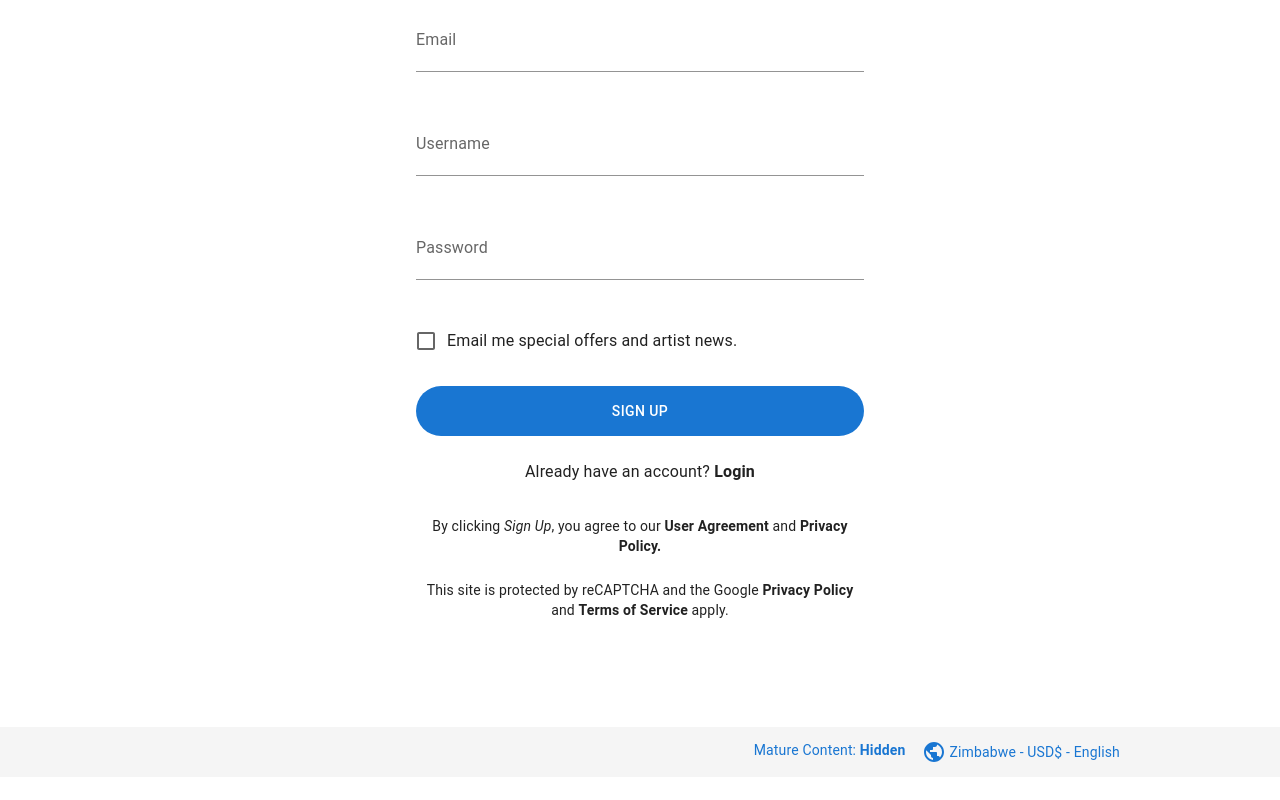
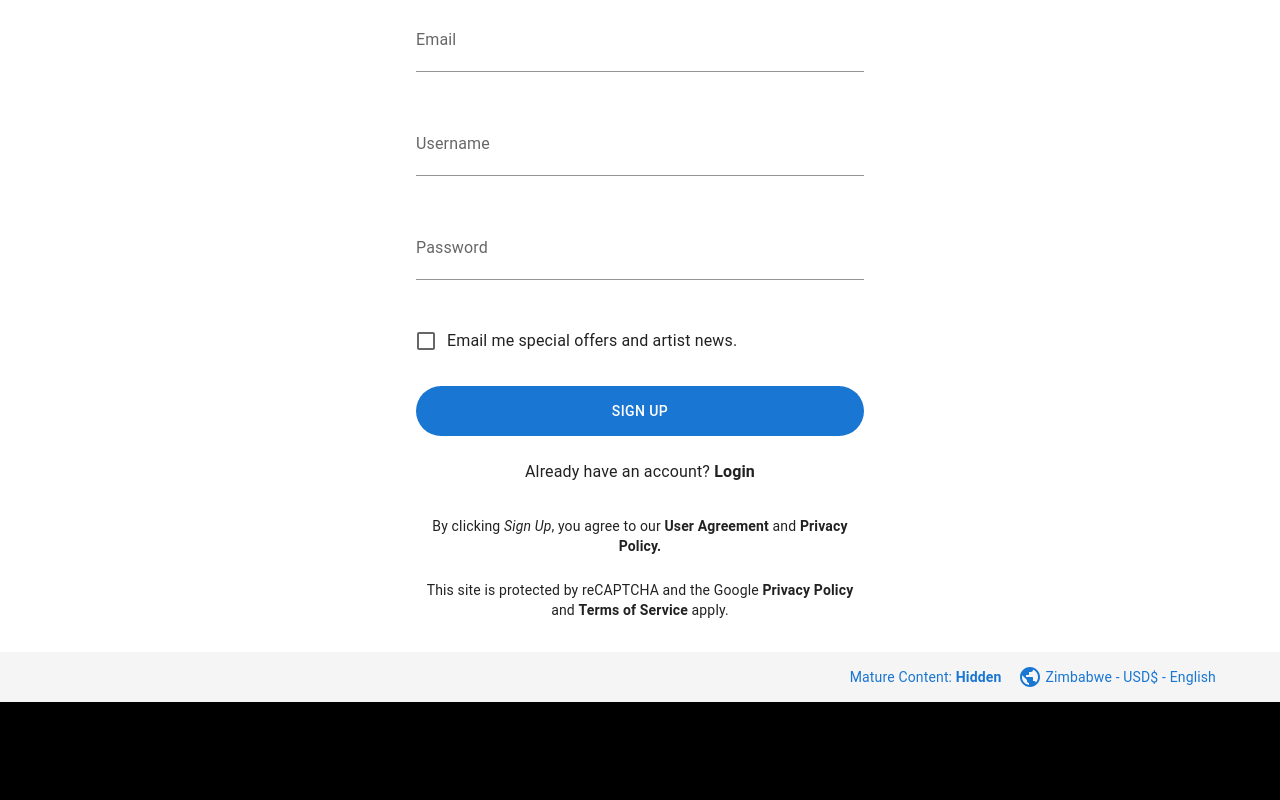
Before and after one commit to Tanaka785/OnlineStore, a React (Vite) app in the folder Frontend/: page /signup in a window 1280 px wide. Shown: the part 534-1334 px from the top of the page. Built offline with nearby package versions, Linux system fonts and the light colour scheme.

Commit message:
`Refactor AuthFooter component: update layout, add big links, and modify typography elements`

```diff
--- a/Frontend/src/components/other/authentication/footer/AuthFooter.jsx
+++ b/Frontend/src/components/other/authentication/footer/AuthFooter.jsx
@@ -7,53 +7,55 @@ const StyledTypography = styled(Typography)(({ theme }) => ({
   color: theme.palette.primary.main,
 }));
 
+const bigLinks = [
+  { label: "About Us", url: "/" },
+  { label: "Social Responsibility", url: "/" },
+  { label: "Blog", url: "/" },
+  { label: "Delivery", url: "/" },
+  { label: "Investor Store", url: "/" },
+  { label: "Jobs", url: "/" },
+  { label: "Contact Us", url: "/" },
+  { label: "Help", url: "/" },
+];
+
 export default function AuthFooter() {
   const theme = useTheme();
   return (
     <Box
-      //  containing box for the whole footer
       sx={{
-        display: "grid",
-        bottom: 0,
+        display: "flex",
+        flexDirection: "column",
+        width: "100%",
         marginTop: 4,
-        width: "100%",
-        minHeight: 200,
-        placeItems: "center",
       }}
     >
-      {/* grey background box */}
+      {/* Grey Box */}
       <Box
         sx={{
           display: "flex",
           width: "100%",
+          height: 50,
           backgroundColor: theme.palette.grey[100],
-          justifyContent: "center",
+          justifyContent: "flex-end",
           alignItems: "center",
-          height: 50,
+          paddingX: 8,
         }}
       >
-        {/* box for the typography elements inside the grey background box */}
-        <Box
-          sx={{
-            display: "flex",
-            marginLeft: "auto",
-            marginRight: 20,
-            gap: 2,
-          }}
-        >
-          <StyledTypography variant="body2">
+        <StyledTypography variant="body2" sx={{ m: 0 }}>
           Mature Content:{" "}
           <Link href="/">
             <b>Hidden</b>
           </Link>
         </StyledTypography>
-          <Link href="/">
+
+        <Link href="/" underline="none">
           <StyledTypography
-              component={"div"}
+            component="div"
             variant="body2"
             sx={{
+              m: 0,
+              ml: 2,
               display: "flex",
-                justifyContent: "center",
               alignItems: "center",
               gap: 0.5,
             }}
@@ -63,6 +65,9 @@ export default function AuthFooter() {
           </StyledTypography>
         </Link>
       </Box>
+
+      <Box sx={{ backgroundColor: "black", width: "100%", height: 200 }}>
+        Hie
       </Box>
     </Box>
   );
```
Lines whose indentation alone changed are shown as unchanged.
